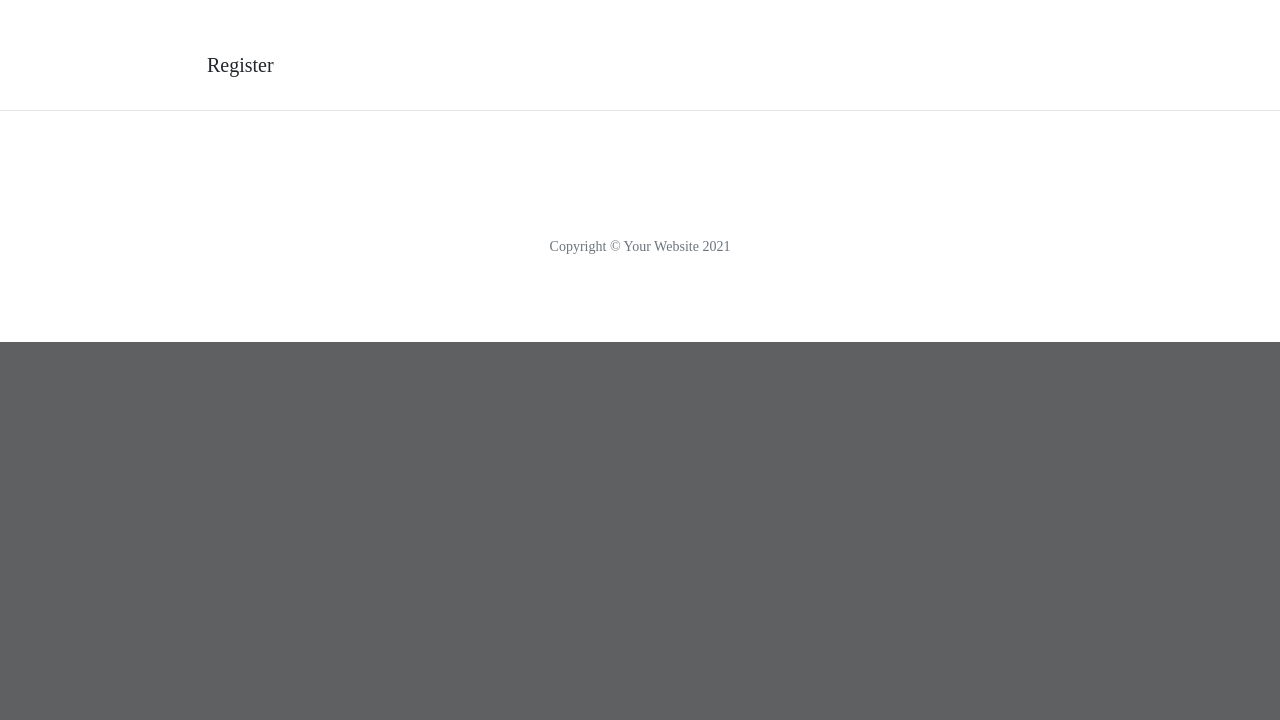
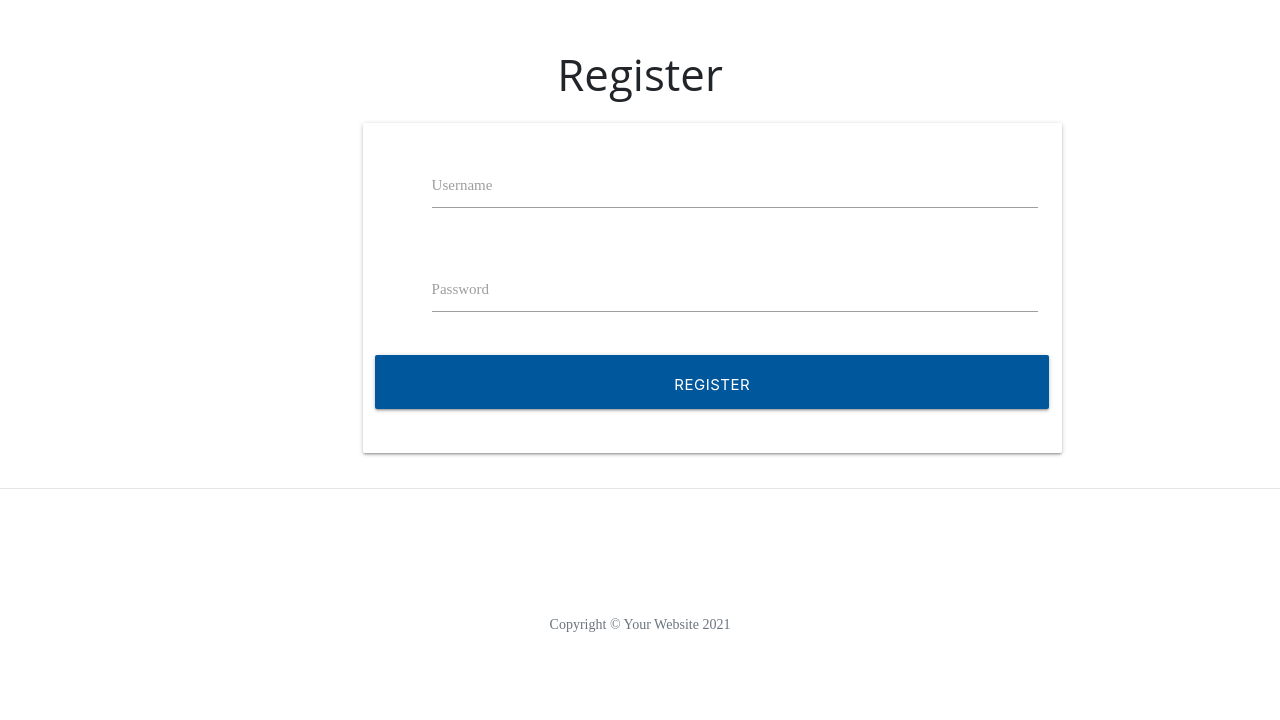
Before and after one commit to Code-Institute-Submissions/Colin-K88-album-review_MarResub, a Flask app: page /register in a window 1280 px wide. Shown: the part 628-1348 px from the top of the page. Before the commit the page ends 970 px from the top, so only its background shows below. Run offline with Flask 2, Linux system fonts and the light colour scheme; some libraries are stand-ins or nearby versions.

Commit message:
register template added

```diff
--- a/templates/register.html
+++ b/templates/register.html
@@ -1,4 +1,35 @@
 {% extends "base.html" %}
 {% block content %}
-    <p>Register</p>
+
+<h3 class="center-align">Register</h3>
+
+<div class="row">
+    <form class="col s12 m8 offset-m2" method="POST" action="{{ url_for('register') }}">
+        <div class="card-panel">
+            <!-- username -->
+            <div class="row">
+                <div class="input-field col s12">
+                    <i class="fas fa-user-plus prefix light-blue-text text-darken-4"></i>
+                    <input id="username" name="username" type="text" class="validate">
+                    <label for="username">Username</label>
+                </div>
+            </div>
+            <!-- passowrd -->
+            <div class="row">
+                <div class="input-field col s12">
+                    <i class="fas fa-user-lock prefix light-blue-text text-darken-4"></i>
+                    <input id="password" name="password" type="password" class="validate">
+                    <label for="password">Password</label>
+                </div>
+            </div>
+            <!-- register -->
+            <div class="row">
+                <button type="submit" class="col s12 btn-large light-blue darken-4 text-shadow">
+                    Register <i class="fas fa-sign-in-alt"></i>
+                </button>
+            </div>
+        </div>
+    </form>
+</div>
+
 {% endblock %}
```
